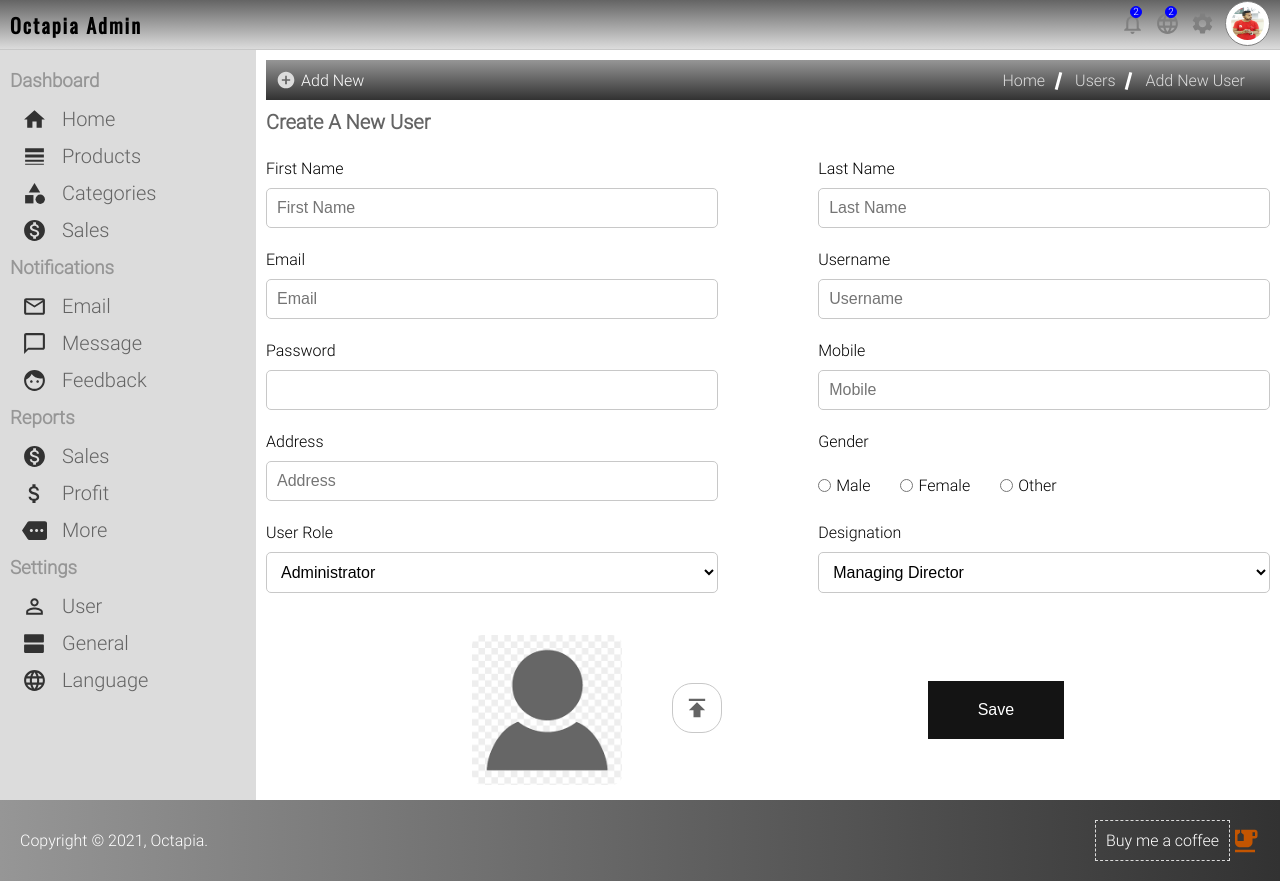
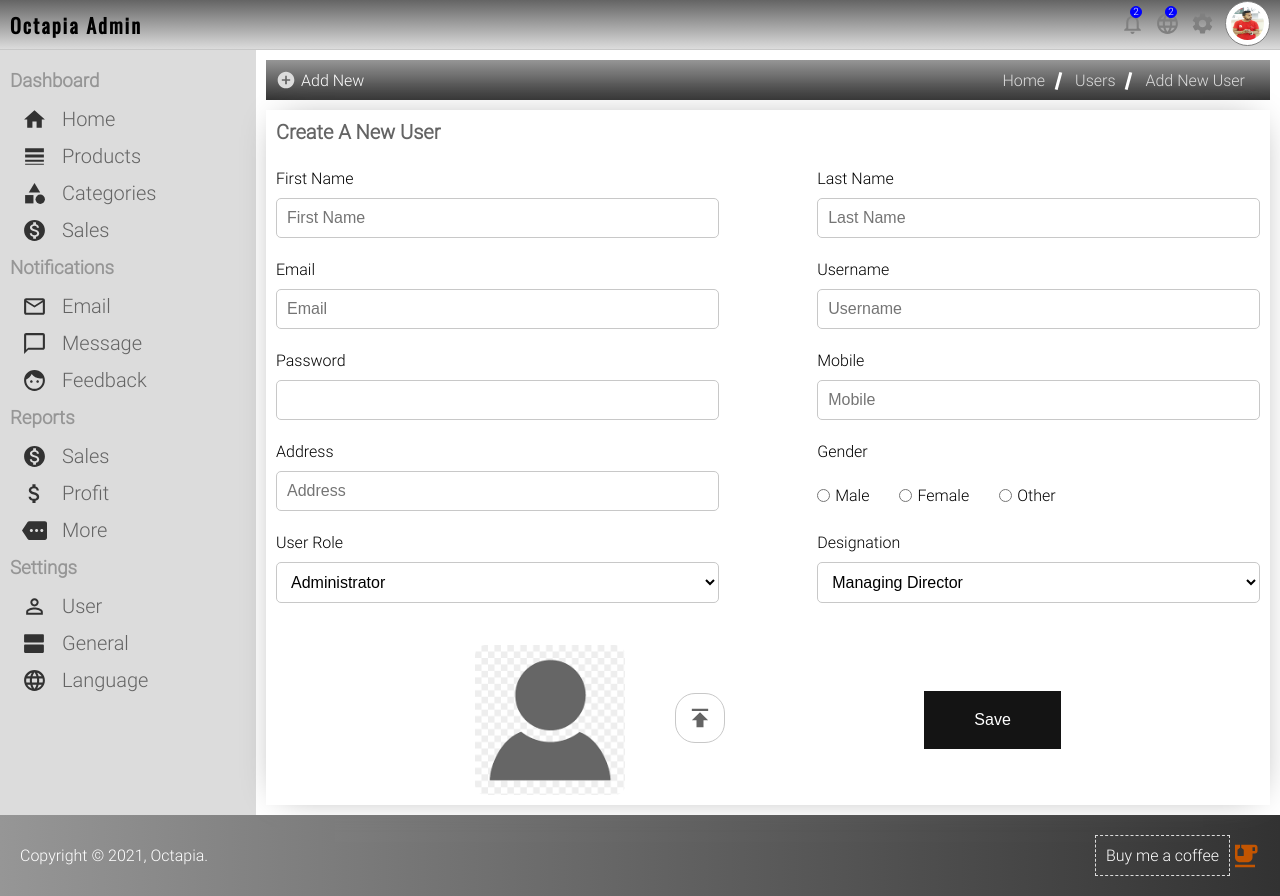
Before and after one commit to mistersakil/react-admin-dashboard, a React (Create React App) app: page /users/create in a window 1280 px wide. Built offline with nearby package versions, Linux system fonts and the light colour scheme.

Commit message:
user create css updated

```diff
--- a/src/components/pages/users/userCreate.css
+++ b/src/components/pages/users/userCreate.css
@@ -1,3 +1,7 @@
+.userCreate {
+  box-shadow: var(--boxShadow);
+  padding: 1rem;
+}
 .userCreateForm {
   margin-top: 2.5rem;
 }
@@ -85,3 +89,5 @@
   height: 15rem;
   border-radius: 1rem;
 }
+
+/* Media Query */
```
